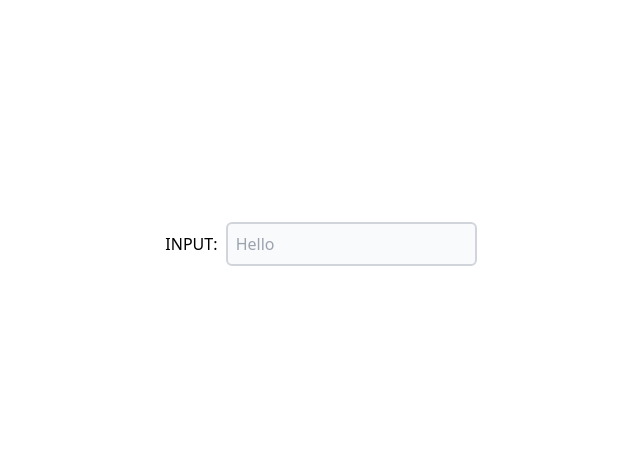
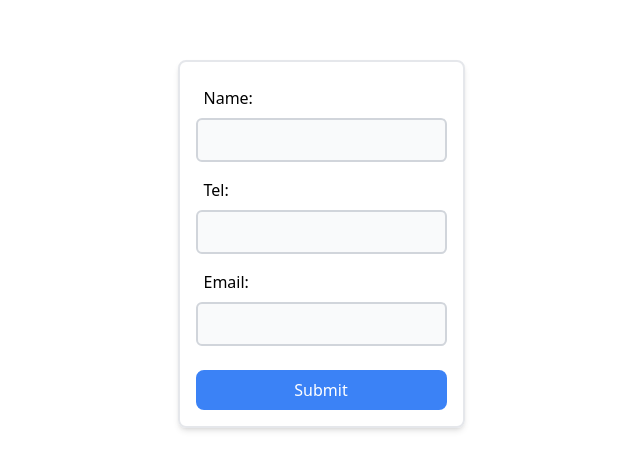
Before and after one commit to soAcademy/workshop-state-and-event, a React (Create React App) app: page / in a window 1280 px wide. Shown: the part 156-626 px from the top of the page, without its empty margins (319-959 px from the left). Built offline with nearby package versions, Linux system fonts and the light colour scheme.

Commit message:
feat: do the workshop7 state and event onsubmit

```diff
--- a/src/App.js
+++ b/src/App.js
@@ -3,8 +3,8 @@
 // import Event3 from "./Events/Event3";
 // import Event4 from "./Events/Event4";
 // import Event5 from "./Events/Event5";
-import Event6 from "./Events/Event6";
-// import Event7 from "./Events/Event7";
+// import Event6 from "./Events/Event6";
+import Event7 from "./Events/Event7";
 // import Event8 from "./Events/Event8";
 
 // import State1 from "./StatesAnswer/State1";
@@ -35,8 +35,8 @@ const App = () => {
       {/* <Event3 /> */}
       {/* <Event4 /> */}
       {/* <Event5 /> */}
-      <Event6 />
-      {/* <Event7 /> */}
+      {/* <Event6 /> */}
+      <Event7 />
       {/* <Event8 /> */}
 
       {/* <State1 /> */}
--- /dev/null
+++ b/src/Events/Event7.js
@@ -0,0 +1,40 @@
+const Event7 = (e) => {
+
+  const submitForm = (e) => {
+
+  e.preventDefault();
+
+    const [name, tel, email] = e.target;
+    // console.log(name.value);
+    const data = {name: name.value, tel: tel.value, email:email.value};
+    console.log(data);
+  };
+
+  return (
+    <div className="w-100 h-screen flex justify-center items-center">
+      <form className="flex flex-col border-2 rounded-lg shadow-md p-4" onSubmit={(e) => submitForm(e)}>
+        <label className="p-2">Name: </label>
+        <input
+          type="text" name="inName"
+          className="border-2 border-gray-300 rounded-md bg-gray-50 mb-2 p-2"
+          required
+        />
+        <label className="p-2">Tel: </label>
+        <input
+          type="text"
+          className="border-2 border-gray-300 rounded-md bg-gray-50 mb-2 p-2"
+        />
+        <label className="p-2">Email: </label>
+        <input
+          type="email"
+          className="border-2 border-gray-300 rounded-md bg-gray-50 mb-2 p-2"
+        />
+        <button type="submit" className="rounded-lg bg-blue-500 text-white mt-4 p-2">
+          Submit
+        </button>
+      </form>
+    </div>
+  );
+};
+
+export default Event7;
```
